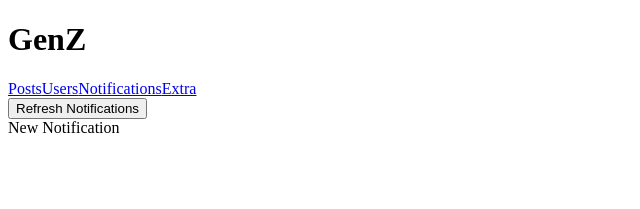
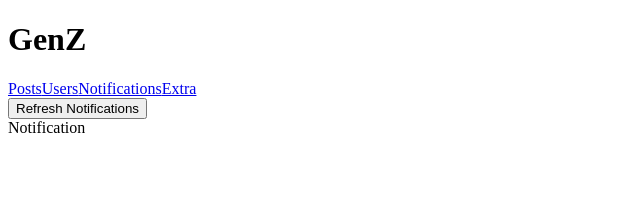
Before and after one commit to acciojob/social-media-iABM3568, a React app: page /notifications in a window 1280 px wide. Both pictures are taken after a click on the button "Refresh Notifications". Shown: the top 209 px of the page, without its empty margins (0-640 px from the left). Built offline with nearby package versions, Linux system fonts and the light colour scheme.

Commit message:
Update Notifications.js

```diff
--- a/src/components/Notifications.js
+++ b/src/components/Notifications.js
@@ -10,7 +10,7 @@ export default function Notifications() {
       </button>
 
       <section className="notificationsList">
-        {show && <div>New Notification</div>}
+        {show && <div>Notification</div>}
       </section>
     </>
   );
```
